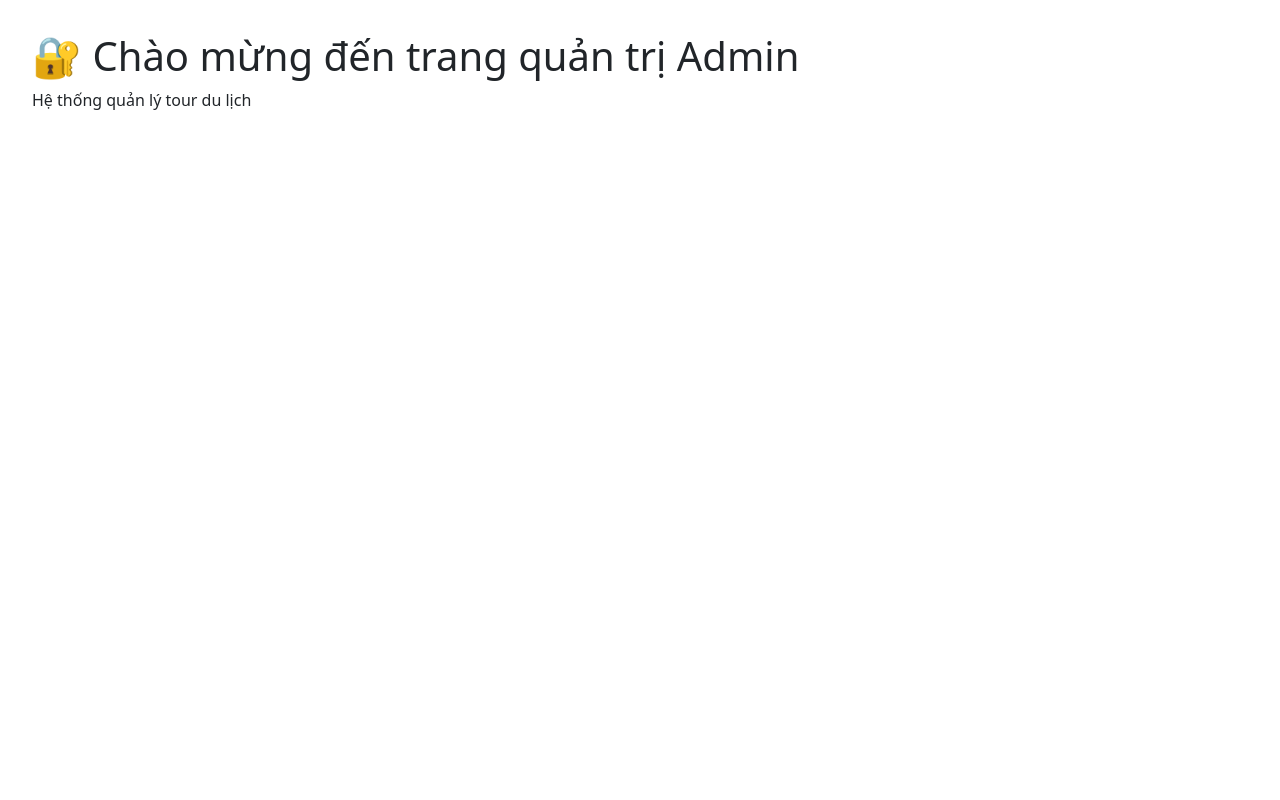
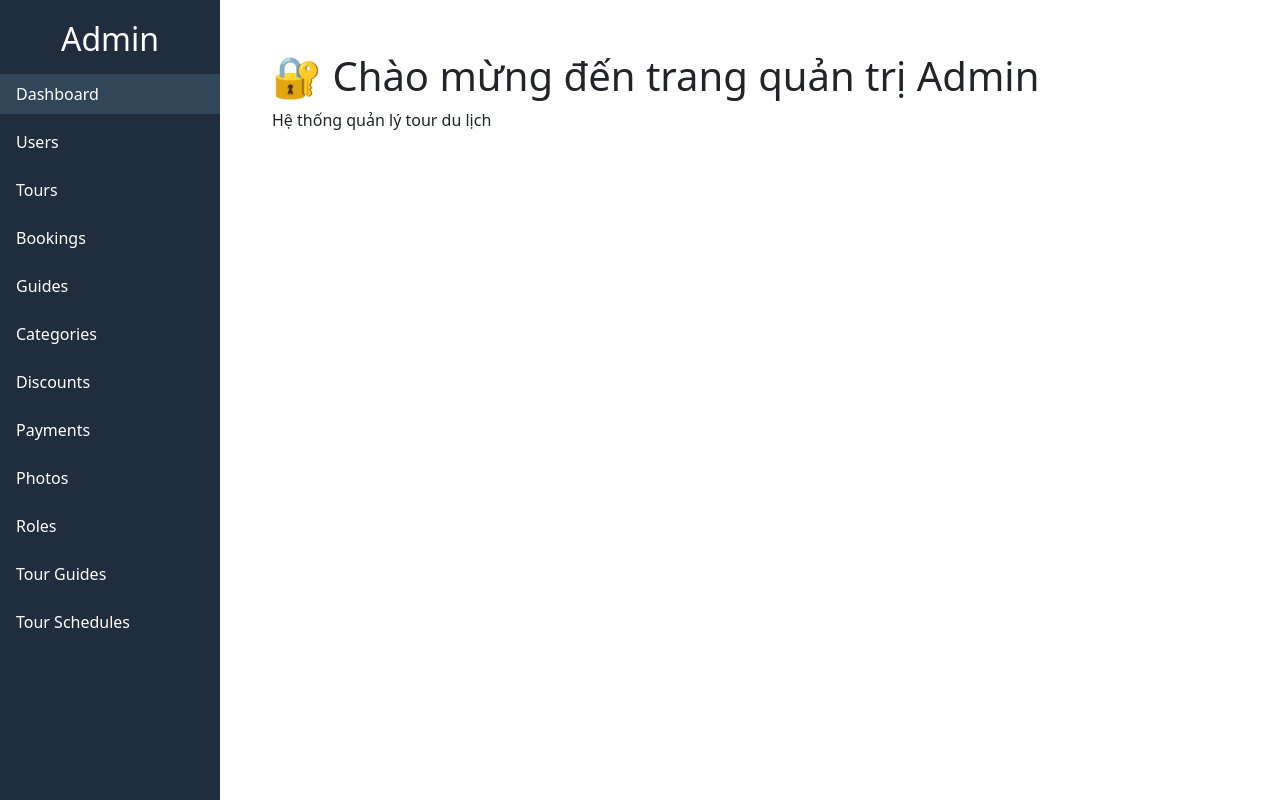
Before and after one commit to hoThanhThien/LT_Mang_7480201193603, a React (Vite) app in the folder frontend/: page /admin in a window 1280 px wide. Built offline with nearby package versions, Linux system fonts and the light colour scheme.

Commit message:
Thêm các chức năng /admin

```diff
--- a/frontend/src/admin/components/layout/AdminLayout.jsx
+++ b/frontend/src/admin/components/layout/AdminLayout.jsx
@@ -0,0 +1,19 @@
+import React from "react";
+import Sidebar from "./Sidebar";
+import { Outlet } from "react-router-dom";
+
+const AdminLayout = ({ children }) => {
+  return (
+    <div style={{ display: "flex", minHeight: "100vh" }}>
+      {/* Sidebar cố định bên trái */}
+      <Sidebar />
+
+      {/* Nội dung bên phải */}
+      <div style={{ marginLeft: "220px", padding: "20px", width: "100%" }}>
+        {children || <Outlet />}
+      </div>
+    </div>
+  );
+};
+
+export default AdminLayout;
--- /dev/null
+++ b/frontend/src/admin/components/layout/Sidebar.css
@@ -0,0 +1,37 @@
+/* src/admin/components/layout/Sidebar.css */
+.sidebar {
+  width: 220px;
+  background-color: #1f2d3d;
+  color: #fff;
+  height: 100vh;
+  position: fixed;
+  left: 0;
+  top: 0;
+  padding-top: 20px;
+}
+
+.sidebar-header {
+  text-align: center;
+  margin-bottom: 1rem;
+}
+
+.sidebar-nav ul {
+  list-style: none;
+  padding: 0;
+}
+
+.sidebar-nav li {
+  margin: 0.5rem 0;
+  padding: 0.5rem 1rem;
+}
+
+.sidebar-nav li a {
+  color: #fff;
+  text-decoration: none;
+  display: block;
+}
+
+.sidebar-nav li.active,
+.sidebar-nav li:hover {
+  background-color: #32465a;
+}
--- a/frontend/src/admin/components/layout/Sidebar.jsx
+++ b/frontend/src/admin/components/layout/Sidebar.jsx
@@ -0,0 +1,60 @@
+import React from "react";
+import { Link, useLocation } from "react-router-dom";
+import "./Sidebar.css"; // nếu bạn có CSS riêng
+
+const Sidebar = () => {
+  const location = useLocation();
+
+  // Hàm kiểm tra đường dẫn hiện tại để thêm class active
+  const isActive = (path) => location.pathname === path;
+
+  return (
+    <aside className="sidebar">
+      <div className="sidebar-header">
+        <h2>Admin</h2>
+      </div>
+      <nav className="sidebar-nav">
+        <ul>
+          <li className={isActive("/admin") ? "active" : ""}>
+            <Link to="/admin">Dashboard</Link>
+          </li>
+          <li className={isActive("/admin/users") ? "active" : ""}>
+            <Link to="/admin/users">Users</Link>
+          </li>
+          <li className={isActive("/admin/tours") ? "active" : ""}>
+            <Link to="/admin/tours">Tours</Link>
+          </li>
+          <li className={isActive("/admin/bookings") ? "active" : ""}>
+            <Link to="/admin/bookings">Bookings</Link>
+          </li>
+          <li className={isActive("/admin/guides") ? "active" : ""}>
+            <Link to="/admin/guides">Guides</Link>
+          </li>
+          <li className={isActive("/admin/categories") ? "active" : ""}>
+            <Link to="/admin/categories">Categories</Link>
+          </li>
+          <li className={isActive("/admin/discounts") ? "active" : ""}>
+            <Link to="/admin/discounts">Discounts</Link>
+          </li>
+          <li className={isActive("/admin/payments") ? "active" : ""}>
+            <Link to="/admin/payments">Payments</Link>
+          </li>
+          <li className={isActive("/admin/photos") ? "active" : ""}>
+            <Link to="/admin/photos">Photos</Link>
+          </li>
+          <li className={isActive("/admin/roles") ? "active" : ""}>
+            <Link to="/admin/roles">Roles</Link>
+          </li>
+          <li className={isActive("/admin/tour-guides") ? "active" : ""}>
+            <Link to="/admin/tour-guides">Tour Guides</Link>
+          </li>
+          <li className={isActive("/admin/tour-schedules") ? "active" : ""}>
+            <Link to="/admin/tour-schedules">Tour Schedules</Link>
+          </li>
+        </ul>
+      </nav>
+    </aside>
+  );
+};
+
+export default Sidebar;
--- /dev/null
+++ b/frontend/src/admin/components/layout/adminLayout.css
@@ -0,0 +1,46 @@
+.admin-layout {
+  display: flex;
+  height: 100vh;
+}
+
+.sidebar {
+  width: 220px;
+  background-color: #2c3e50;
+  color: white;
+  padding: 1rem;
+}
+
+.sidebar ul {
+  list-style: none;
+  padding: 0;
+}
+
+.sidebar li {
+  margin: 1rem 0;
+}
+
+.sidebar a {
+  color: white;
+  text-decoration: none;
+}
+
+.admin-main {
+  flex: 1;
+  display: flex;
+  flex-direction: column;
+}
+
+.navbar {
+  height: 60px;
+  background-color: #ecf0f1;
+  display: flex;
+  align-items: center;
+  padding: 0 1rem;
+  border-bottom: 1px solid #ccc;
+}
+
+.admin-content {
+  padding: 2rem;
+  background-color: #f8f8f8;
+  flex: 1;
+}
--- a/frontend/src/admin/routes.jsx
+++ b/frontend/src/admin/routes.jsx
@@ -1,12 +1,38 @@
 // src/admin/routes.jsx
 import React from "react";
 import { Routes, Route } from "react-router-dom";
+import AdminLayout from "./components/layout/AdminLayout";
+
 import Home from "./views/Home";
+import UserList from "./views/UserList";
+import TourList from "./views/TourList";
+import BookingList from "./views/BookingList";
+import GuideList from "./views/GuideList";
+import CategoryList from "./views/CategoryList";
+import DiscountList from "./views/DiscountList";
+import PaymentList from "./views/PaymentList";
+import PhotoList from "./views/PhotoList";
+import RoleList from "./views/RoleList";
+import TourGuideList from "./views/TourGuideList";
+import TourScheduleList from "./views/TourScheduleList";
 
 const AdminRoutes = () => {
   return (
     <Routes>
-      <Route path="/" element={<Home />} />
+      <Route path="/" element={<AdminLayout />}>
+        <Route index element={<Home />} />
+        <Route path="users" element={<UserList />} />
+        <Route path="tours" element={<TourList />} />
+        <Route path="bookings" element={<BookingList />} />
+        <Route path="guides" element={<GuideList />} />
+        <Route path="categories" element={<CategoryList />} />
+        <Route path="discounts" element={<DiscountList />} />
+        <Route path="payments" element={<PaymentList />} />
+        <Route path="photos" element={<PhotoList />} />
+        <Route path="roles" element={<RoleList />} />
+        <Route path="tour-guides" element={<TourGuideList />} />
+        <Route path="tour-schedules" element={<TourScheduleList />} />
+      </Route>
     </Routes>
   );
 };
```
Also changed, not shown: frontend/src/admin/components/layout/Navbar.jsx (+11 -0 lines).
